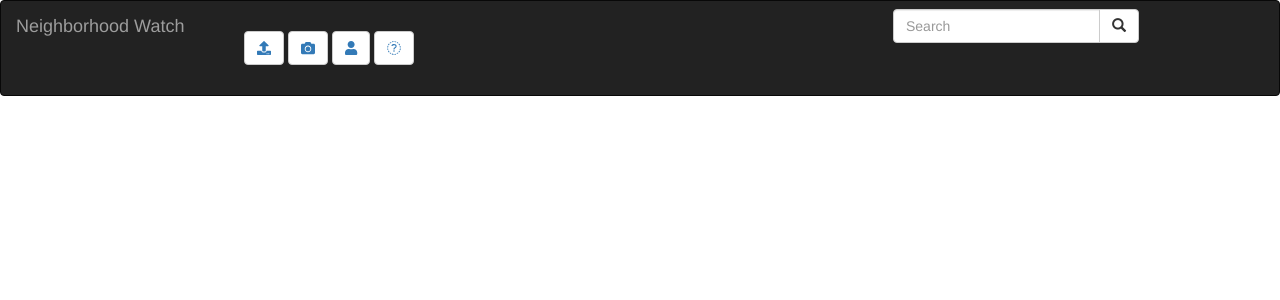
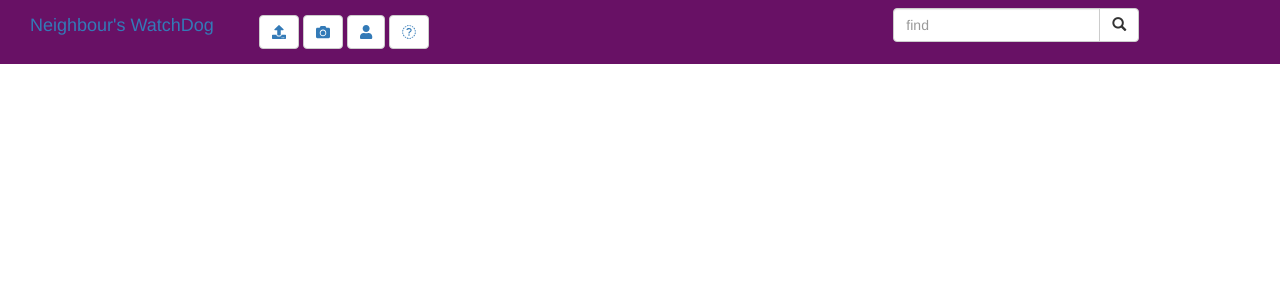
Before and after one commit to GabrielSpear/NeighbourhoodWatch, a Django app: page /profile/1 in a window 1280 px wide. Shown: the top 300 px of the page. Run offline with Django 3.2, Linux system fonts and the light colour scheme; the visitor is signed in with stand-in values (Sample User, id 1); some libraries are stand-ins or nearby versions.

Commit message:
Navbar styling

```diff
--- a/hood/templates/all-watch/profile.html
+++ b/hood/templates/all-watch/profile.html
@@ -4,8 +4,8 @@
   <div class="row">
    <div class="col-xs-4 col-md-4 col-lg-4">
     <img src="{{profile_items.image.url}}">
-    <!-- <h3>{{post_profile.profile.user}} </h3> -->
-    <!-- <img src="{{post_profile.profile.image.url}}" alt="" style="width:75%;border-radius:50%"> -->
+    <h3>{{post_profile.profile.user}} </h3>
+    <img src="{{post_profile.profile.image.url}}" alt="" style="width:75%;border-radius:50%">
     <h2>{{profile_items.name}}</h2>
     <p>{{profile_items.hood}}</p>
     <p>{{profile_items.hood.location}}</p>
--- a/hood/templates/navbar.html
+++ b/hood/templates/navbar.html
@@ -8,10 +8,10 @@
  </head>
 
  <body>
-  <nav class="navbar navbar-inverse">
+  <div class="styler" style="background-color:#681165;" <nav class="navbar navbar-inverse">
    <div class="container-fluid">
     <div class="navbar-header">
-     <a class="navbar-brand" href="{% url 'index' %}">Neighborhood Watch</a>
+     <a class="navbar-brand" href="{% url 'index' %}">Neighbour's WatchDog</a>
     </div>
 
     <!-- Adding a search form  -->
@@ -20,7 +20,7 @@
      <form class="navbar-form" role="search" action="{% url 'search_results' %}">
 
       <div class="input-group">
-       <input type="text" class="form-control" placeholder="Search " name="name">
+       <input type="text" class="form-control" placeholder="find " name="name">
        <div class="input-group-btn">
         <button class="btn btn-default" type="submit"><i class="glyphicon glyphicon-search"></i></button>
        </div>
@@ -31,7 +31,7 @@
     <!-- search form end -->
     <div class="col-sm-6 col-md-6">
      {% if user.is_authenticated %}
-     <div class="menu-buttons" style="padding:30px">
+     <div class="menu-buttons" style="padding:15px">
       <button class="btn btn-default" type="button" id="upload-but"><a href="{% url 'new-post' %}"><i class="fa fa-upload"></i></button></a>
       <button class="btn btn-default" type="button" id="upload-but"><a href="{% url 'post' %}"><i class="fa fa-camera"></i></button></a>
       <button class="btn btn-default" type="button" id="profile-but"><a href="{% url 'profile' user.id %}"><i class="fa fa-user"></i></button></a>
@@ -41,7 +41,8 @@
      {% endif %}
     </div>
    </div>
-  </nav>
+   </nav>
+  </div>
  </body>
 
 </html>
```
Also changed, not shown: profile/cdj_nWn91xb.jpg (added).
